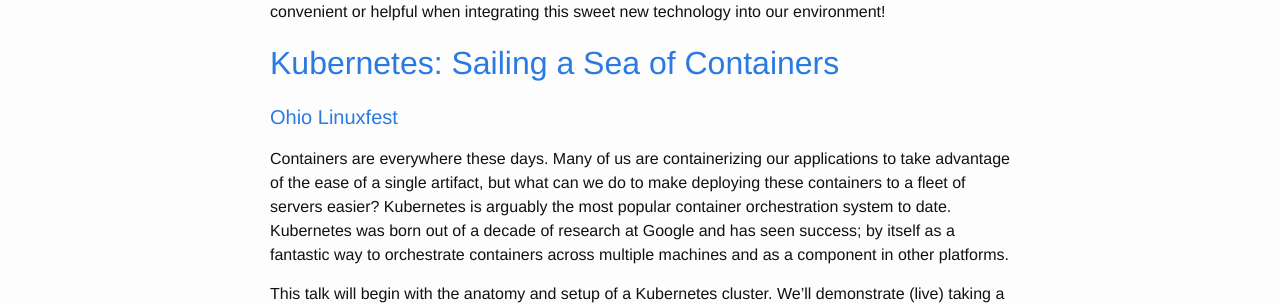
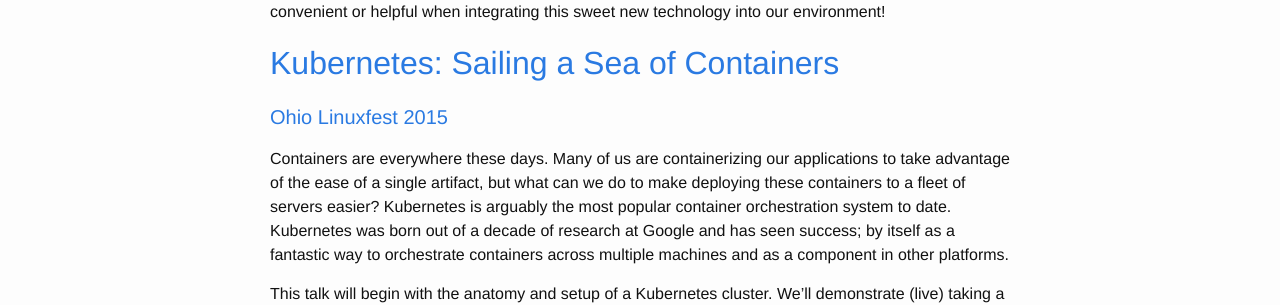
Before and after one commit to kelcecil/kelcecil.github.io, a Jekyll site: the page built from talks.md, in a window 1280 px wide. Shown: the part 368-673 px from the top of the page. Built offline with Jekyll 4.4.1, drawn with Linux system fonts in a browser that asks for light colours.

Commit message:
Add the year for ohio linux talk

```diff
--- a/talks.md
+++ b/talks.md
@@ -14,7 +14,7 @@ Let's be honest for a second. Containers are the slick new way to deploy, and Do
 [Kubernetes: Sailing a Sea of Containers](http://www.slideshare.net/KelCecil/kubernetes-sailing-a-sea-of-containers)
 -------------------------------
 
-#### [Ohio Linuxfest](https://ohiolinux.org/)
+#### [Ohio Linuxfest 2015](https://ohiolinux.org/)
 
 Containers are everywhere these days. Many of us are containerizing our applications to take advantage of the ease of a single artifact, but what can we do to make deploying these containers to a fleet of servers easier? Kubernetes is arguably the most popular container orchestration system to date. Kubernetes was born out of a decade of research at Google and has seen success; by itself as a fantastic way to orchestrate containers across multiple machines and as a component in other platforms.
 
```
